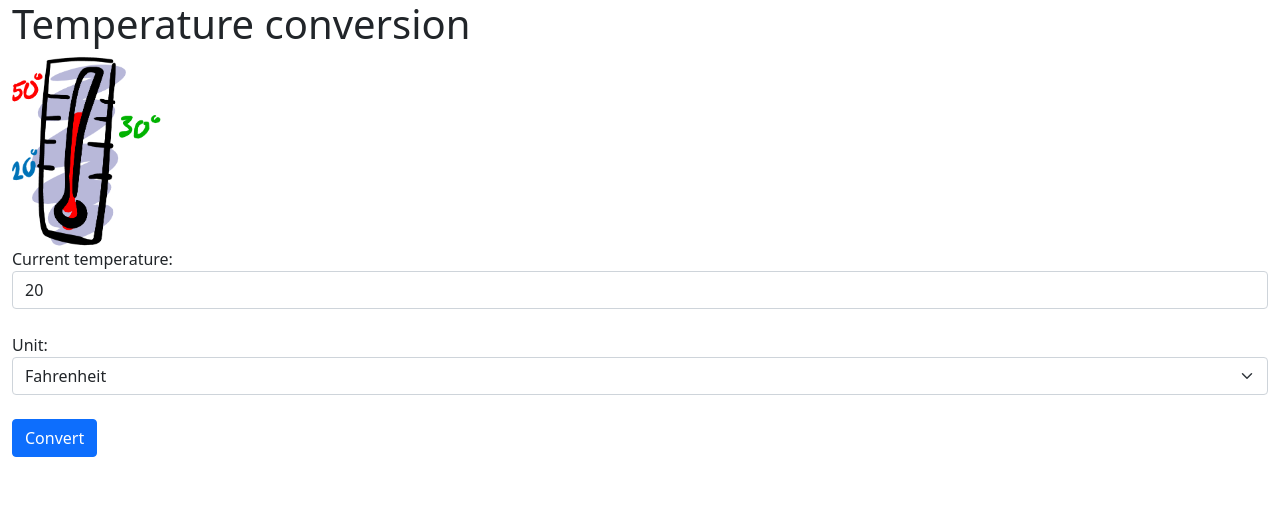
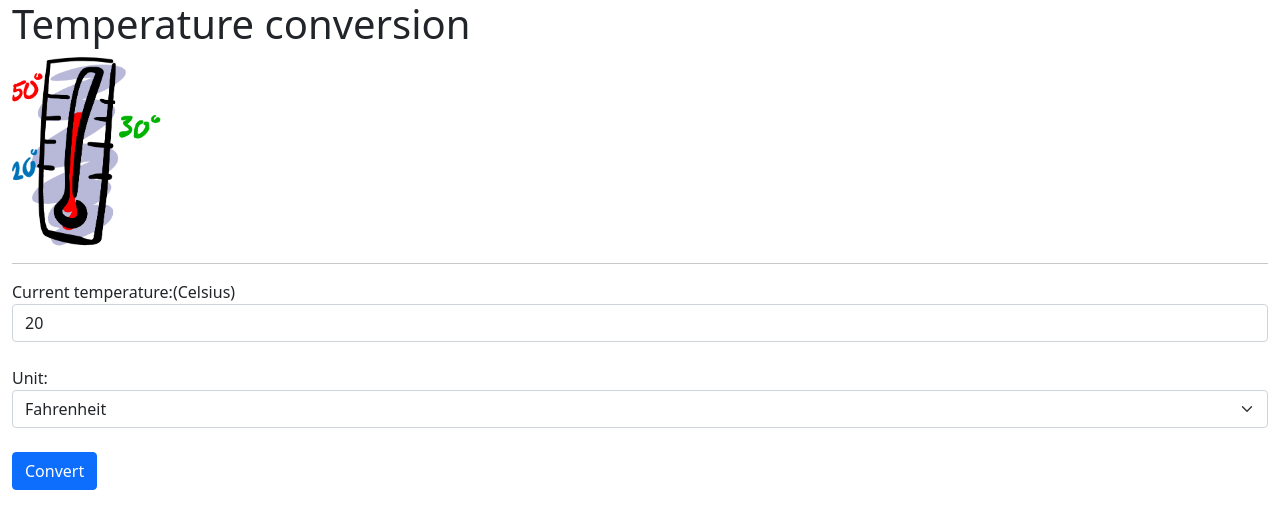
Before and after one commit to pondp111/ex6a, a plain HTML site: page index.html in a window 1280 px wide. Drawn offline with nearby package versions, Linux system fonts and the light colour scheme.

Commit message:
Adding <hr> and Edit temp label

```diff
--- a/index.html
+++ b/index.html
@@ -11,10 +11,12 @@
   <body>
     <div class="container-fluid">
 		<h1>Temperature conversion</h1>
-		<img src="images/temperature.gif" class="img-fluid" alt="runner logo" width="150" height="150"><br>
+		<img src="images/temperature.gif" class="img-fluid" alt="runner logo" width="150" height="150">
+		<br>
+		<hr>
 		<form role="form" method="GET">
 		  <div class="form-group">
-			<label for="tem">Current temperature:</label>
+			<label for="tem">Current temperature:(Celsius)</label>
 			<input type="text" class="form-control" name="temp" id="temp" value="20">
 		  </div><br>
 		  <div class="form-group">
```
